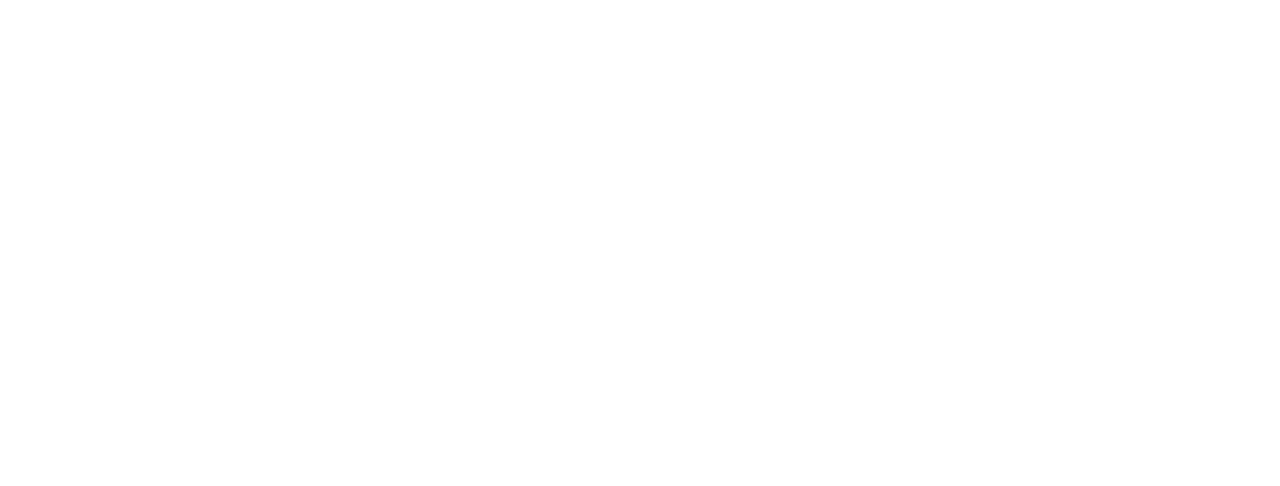
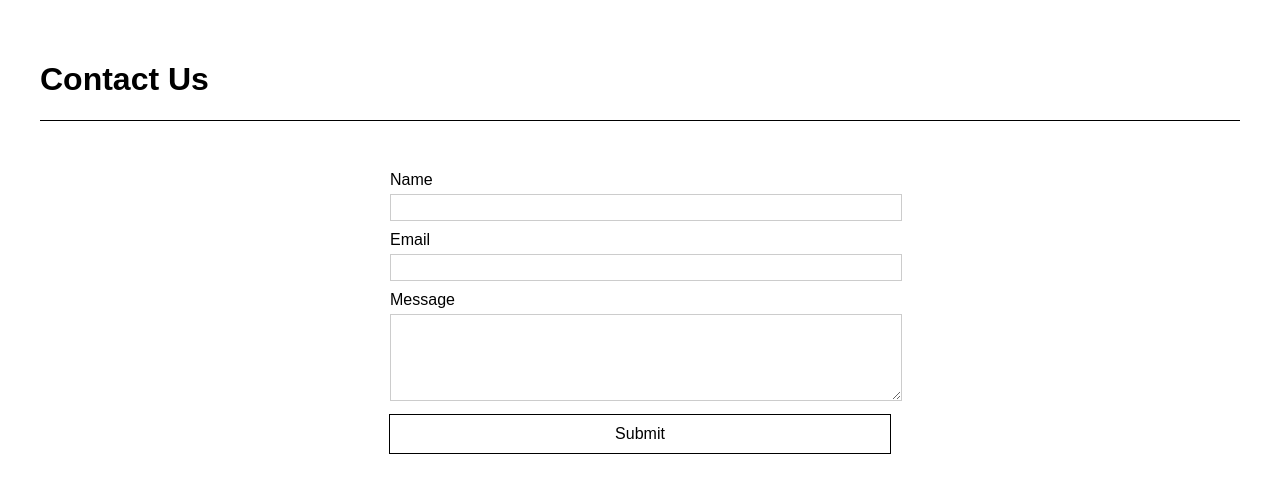
Before and after one commit to ishokuP/ecommerce-project, a plain HTML site: page contact.html in a window 1280 px wide. Drawn offline with nearby package versions, Linux system fonts and the light colour scheme.

Commit message:
added the final stuff

```diff
--- a/cart.css
+++ b/cart.css
@@ -3,7 +3,6 @@ html {
 }
 
 body {
-    background-color: #f2f2f2;
     margin: 0;
     padding: 0;
 }
--- a/contact.css
+++ b/contact.css
@@ -0,0 +1,67 @@
+html {
+    font-family: Arial, Helvetica, sans-serif;
+}
+
+body {
+    margin: 0;
+    padding: 0;
+}
+
+.contactContainer {
+    margin: 20px;
+    padding: 20px;
+    background-color: #fff;
+    border-radius: 5px;
+}
+
+.contactHeader {
+    text-align: left;
+    margin-bottom: 50px;
+    border-bottom: 1px solid black;
+}
+
+.contactInfo p {
+    margin-bottom: 10px;
+}
+
+.contactForm {
+    max-width: 500px;
+    margin: 0 auto;
+}
+
+.contactForm label {
+    display: block;
+    margin-bottom: 5px;
+}
+
+.contactForm input,
+.contactForm textarea {
+    width: 100%;
+    padding: 5px;
+    border: 1px solid #ccc;
+    margin-bottom: 10px;
+}
+
+.contactForm textarea {
+    resize: vertical;
+}
+
+.contactForm input[type="submit"] {
+    background-color: white;
+    color: black;
+    border: none;
+    outline: 1px solid black;
+    padding: 10px 20px;
+    cursor: pointer;
+    font-size: 16px;
+}
+
+.contactForm input[type="submit"]:hover {
+    background-color: black;
+    color: white;
+    transition: all 250ms ease;
+}
+
+.contactForm input[type="submit"]:focus {
+    outline: none;
+}
--- a/contact.html
+++ b/contact.html
@@ -1,13 +1,33 @@
 <!DOCTYPE html>
 <html lang="en">
+
 <head>
-    <meta charset="UTF-8">
-    <meta http-equiv="X-UA-Compatible" content="IE=edge">
-    <meta name="viewport" content="width=device-width, initial-scale=1.0">
-    <title>Contact</title>
-    <link rel="stylesheet" href="contact.css">
+  <meta charset="UTF-8">
+  <meta name="viewport" content="width=device-width, initial-scale=1.0">
+  <title>Contact Us</title>
+  <link rel="stylesheet" href="contact.css">
+  <script src="https://code.jquery.com/jquery-1.10.2.js"></script>
 </head>
+
 <body>
+  <div class="contactContainer">
+    <div class="contactHeader">
+      <h1>Contact Us</h1>
+    </div>
+    <div class="contactForm">
+      <form action="" method="post">
+        <label for="name">Name</label>
+        <input type="text" name="name" required>
+        <label for="email">Email</label>
+        <input type="email" name="email" required>
+        <label for="message">Message</label>
+        <textarea name="message" rows="5" required></textarea>
+        <input type="submit" value="Submit">
+      </form>
+    </div>
+  </div>
 
+  <script src="js/contact.js"></script>
 </body>
+
 </html>
--- a/createAccount.css
+++ b/createAccount.css
@@ -3,7 +3,6 @@ html {
 }
 
 body {
-  background-color: #f2f2f2;
   margin: 0;
   padding: 0;
 }
--- a/login.css
+++ b/login.css
@@ -3,7 +3,6 @@ html {
 }
 
 body {
-    background-color: #f2f2f2;
     margin: 0;
     padding: 0;
 
--- /dev/null
+++ b/privacy.css
@@ -0,0 +1,26 @@
+html {
+    font-family: Arial, Helvetica, sans-serif;
+  }
+
+  body {
+    margin: 0;
+    padding: 0;
+  }
+
+  .refundContainer {
+    outline: 1px solid black;
+
+    margin: 50px;
+    padding: 20px;
+    background-color: #fff;
+  }
+
+  .refundHeader {
+    text-align: left;
+    margin-bottom: 35px;
+    border-bottom: 1px solid black;
+  }
+
+  .refundContent {
+    line-height: 1.6;
+  }
--- /dev/null
+++ b/refundpolicy.css
@@ -0,0 +1,26 @@
+html {
+    font-family: Arial, Helvetica, sans-serif;
+  }
+
+  body {
+    margin: 0;
+    padding: 0;
+  }
+
+  .refundContainer {
+    outline: 1px solid black;
+
+    margin: 50px;
+    padding: 20px;
+    background-color: #fff;
+  }
+
+  .refundHeader {
+    text-align: left;
+    margin-bottom: 35px;
+    border-bottom: 1px solid black;
+  }
+
+  .refundContent {
+    line-height: 1.6;
+  }
--- /dev/null
+++ b/tos.css
@@ -0,0 +1,26 @@
+html {
+    font-family: Arial, Helvetica, sans-serif;
+  }
+
+  body {
+    margin: 0;
+    padding: 0;
+  }
+
+  .refundContainer {
+    outline: 1px solid black;
+
+    margin: 50px;
+    padding: 20px;
+    background-color: #fff;
+  }
+
+  .refundHeader {
+    text-align: left;
+    margin-bottom: 35px;
+    border-bottom: 1px solid black;
+  }
+
+  .refundContent {
+    line-height: 1.6;
+  }
```
Also changed, not shown: index.html (+4 -4 lines), navbar.html (+1 -1 lines), privacy.html (added, +26 -0 lines), refundpolicy.html (added, +26 -0 lines), tos.html (added, +26 -0 lines).
